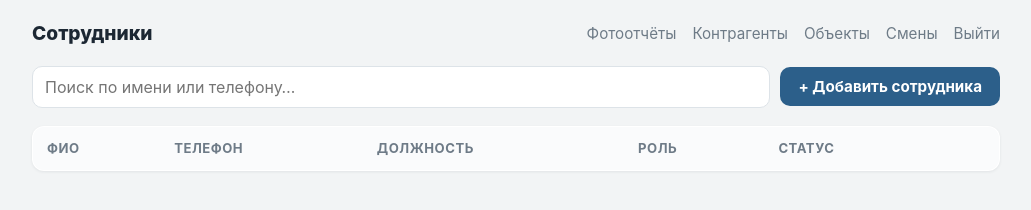
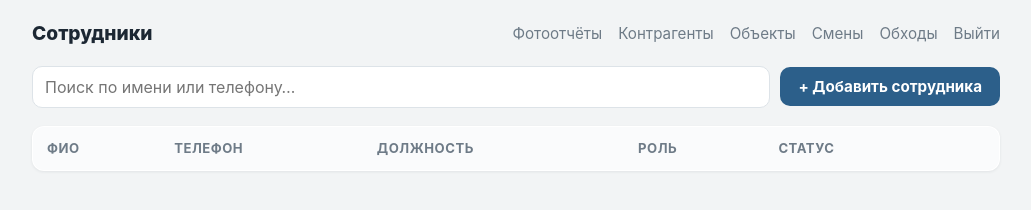
Before and after one commit to 221321/patrul-app, a website: page public/employees.html in a window 1280 px wide. Shown: the whole page, without its empty margins (124-1155 px from the left). Drawn offline with Linux system fonts and the light colour scheme; no server answers.

Commit message:
Update employees.html

```diff
--- a/public/employees.html
+++ b/public/employees.html
@@ -66,6 +66,7 @@
         <a href="/contractors.html">Контрагенты</a>
         <a href="/objects.html">Объекты</a>
         <a href="/assignments.html">Смены</a>
+        <a href="/patrols.html">Обходы</a>
         <a href="#" onclick="goHome();return false;">Выйти</a>
       </div>
     </div>
```
